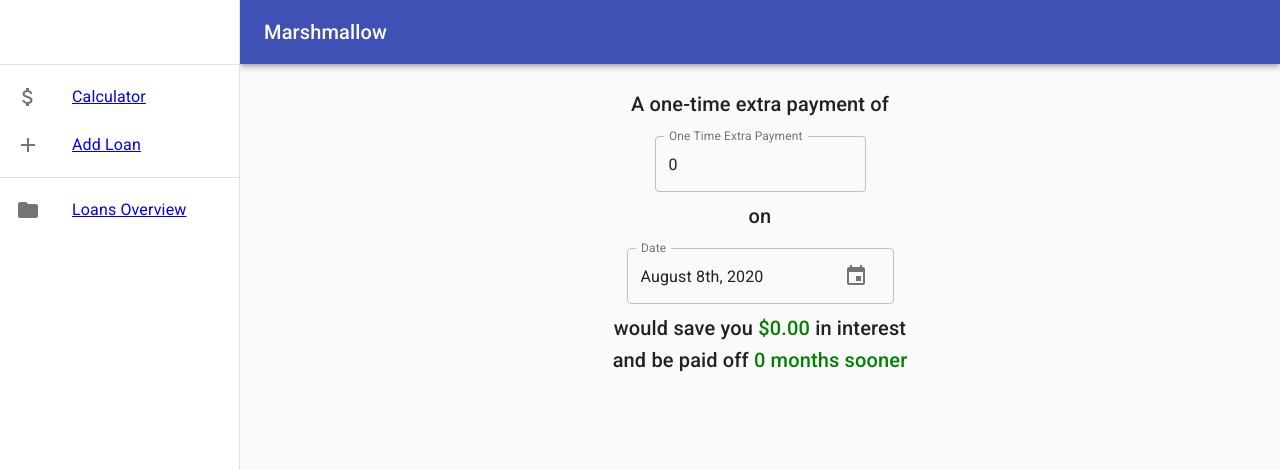
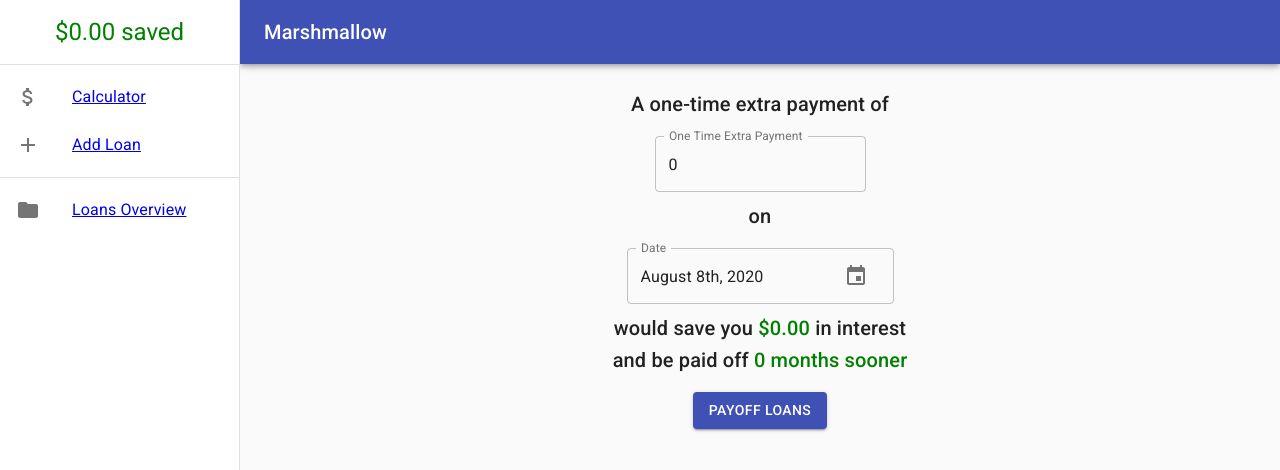
Before and after one commit to andywgarcia/marshmallow, a React (Create React App) app: page / in a window 1280 px wide. Shown: the top 470 px of the page. Built offline with nearby package versions, Linux system fonts and the light colour scheme.

Commit message:
Saving spending history is working

```diff
--- a/src/components/Amount.jsx
+++ b/src/components/Amount.jsx
@@ -1,7 +1,6 @@
 import React, { useState } from "react";
 import { connect } from "react-redux";
 import {
-  setDesiredSpendingAmount,
   setDesiredLoanSpendingDate,
   setDesiredSpending,
 } from "../redux/actionCreators";
@@ -68,7 +67,6 @@ const mapStateToProps = (state) => {
 };
 
 const mapDispatchToProps = {
-  setDesiredSpendingAmount,
   setDesiredLoanSpendingDate,
   setDesiredSpending,
 };
--- /dev/null
+++ b/src/components/SpendOrSave.jsx
@@ -0,0 +1,45 @@
+import React from "react";
+import { Button } from "@material-ui/core";
+import { addExtraPayment } from "../redux/actionCreators";
+import { connect } from "react-redux";
+
+const SpendOrSave = (props) => {
+  return (
+    <div
+      style={{
+        margin: "16px",
+        display: "flex",
+        justifyContent: "space-evenly",
+      }}
+    >
+      <Button
+        variant="contained"
+        color="primary"
+        onClick={() => props.addExtraPayment(props.desiredSpending)}
+      >
+        Payoff Loans
+      </Button>
+      {/* <Button
+        variant="contained"
+        color="secondary"
+        onClick={() => {
+          alert("Doesn't do anything yet...");
+        }}
+      >
+        Spend
+      </Button> */}
+    </div>
+  );
+};
+
+const mapStateToProps = (state) => {
+  return {
+    desiredSpending: state.availableAmounts.desiredSpending,
+  };
+};
+
+const mapDispatchToProps = {
+  addExtraPayment,
+};
+
+export default connect(mapStateToProps, mapDispatchToProps)(SpendOrSave);
--- a/src/components/TotalCost.jsx
+++ b/src/components/TotalCost.jsx
@@ -22,15 +22,19 @@ const TotalCost = ({ interestSaved, monthsSooner }) => {
 };
 
 const mapStateToProps = (state) => {
-  const originalTotalPaid = selectors.getOriginalTotalPaid(state);
+  const totalPaidAfterAdditionalPayments = selectors.getTotalPaidWithExtraPayments(
+    state
+  );
+  const additionalPaymentsPlan = selectors.getPaymentPlanWithAdditionalPayments(
+    state
+  );
   const potentialTotalPaid = selectors.getPotentialTotalPaid(state);
-  const originalPaymentPlan = selectors.getPaymentPlan(state);
-  const potentialPaymentPlan = selectors.getPaymentPlanWithAdditionalSpending(
+  const potentialPaymentPlan = selectors.getPaymentPlanWithAdditionalDesiredSpending(
     state
   );
   return {
-    interestSaved: originalTotalPaid - potentialTotalPaid,
-    monthsSooner: originalPaymentPlan.length - potentialPaymentPlan.length,
+    interestSaved: totalPaidAfterAdditionalPayments - potentialTotalPaid,
+    monthsSooner: additionalPaymentsPlan.length - potentialPaymentPlan.length,
   };
 };
 
--- a/src/components/navigation/LeftDrawer.jsx
+++ b/src/components/navigation/LeftDrawer.jsx
@@ -14,13 +14,27 @@ import { v4 as uuidv4 } from "uuid";
 import { connect } from "react-redux";
 import { addLoan } from "../../redux/actionCreators";
 import LoansOverview from "./LoansOverview";
+import * as selectors from "../../redux/selectors";
+
+import { Typography } from "@material-ui/core";
 
 function LeftDrawer(props) {
   const { window } = props;
   const [id, createNewId] = useState(uuidv4());
   const drawer = (
     <div>
-      <div className={props.classes.toolbar} />
+      <div
+        className={props.classes.toolbar}
+        style={{
+          display: "flex",
+          justifyContent: "center",
+          alignItems: "center",
+        }}
+      >
+        <Typography variant="h5" style={{ color: "green" }}>
+          ${(props.interestSaved || 0).toFixed(2)} saved
+        </Typography>
+      </div>
       <Divider />
       <List>
         <Link to="/">
@@ -89,7 +103,20 @@ function LeftDrawer(props) {
   );
 }
 
-const mapStateToProps = () => ({});
+const mapStateToProps = (state) => {
+  const originalTotalPaid = selectors.getOriginalTotalPaid(state);
+  const totalPaidAfterAdditionalPayments = selectors.getTotalPaidWithExtraPayments(
+    state
+  );
+  const originalPaymentPlan = selectors.getPaymentPlan(state);
+  const additionalPaymentsPlan = selectors.getPaymentPlanWithAdditionalPayments(
+    state
+  );
+  return {
+    interestSaved: originalTotalPaid - totalPaidAfterAdditionalPayments,
+    monthsSooner: originalPaymentPlan.length - additionalPaymentsPlan.length,
+  };
+};
 const mapDispatchToProps = {
   addLoan,
 };
--- a/src/pages/LoanCalculator.jsx
+++ b/src/pages/LoanCalculator.jsx
@@ -1,12 +1,14 @@
 import React from "react";
 import Amount from "../components/Amount";
 import TotalCost from "../components/TotalCost";
+import SpendOrSave from "../components/SpendOrSave";
 
 const LoanCalculator = () => {
   return (
     <div>
       <Amount />
       <TotalCost />
+      <SpendOrSave />
     </div>
   );
 };
--- a/src/redux/actionCreators.js
+++ b/src/redux/actionCreators.js
@@ -4,11 +4,6 @@ import { createAction } from "@reduxjs/toolkit";
 export const setLoanInfo = createAction(Actions.SET_LOAN_INFO);
 
 export const updateLoan = createAction(Actions.UPDATE_LOAN);
-
-export const setDesiredSpendingAmount = createAction(
-  Actions.SET_DESIRED_SPENDING_AMOUNT
-);
-
 export const setDesiredSpending = createAction(Actions.SET_DESIRED_SPENDING);
 
 export const addExtraPayment = createAction(Actions.ADD_EXTRA_PAYMENT);
--- a/src/redux/actions.js
+++ b/src/redux/actions.js
@@ -1,5 +1,4 @@
 export const SET_LOAN_INFO = "SET_LOAN_INFO";
-export const SET_DESIRED_SPENDING_AMOUNT = "SET_DESIRED_SPENDING_AMOUNT";
 export const ADD_LOAN = "ADD_LOAN";
 export const UPDATE_LOAN = "UPDATE_LOAN";
 export const SET_AVAILABLE_LOAN_PAYMENT_AMOUNT =
--- a/src/redux/reducers/availableAmounts.js
+++ b/src/redux/reducers/availableAmounts.js
@@ -3,8 +3,6 @@ import moment from "moment";
 import { v4 as uuidv4 } from "uuid";
 
 const initialState = {
-  desiredSpendingAmount: 0,
-  date: moment.now(),
   desiredSpending: {
     id: uuidv4(),
     date: moment.now(),
@@ -16,11 +14,6 @@ const initialState = {
 
 export default (state = initialState, action) => {
   switch (action.type) {
-    case Actions.SET_DESIRED_SPENDING_AMOUNT:
-      return {
-        ...state,
-        desiredSpendingAmount: action.payload,
-      };
     case Actions.SET_DESIRED_SPENDING:
       return {
         ...state,
@@ -34,11 +27,6 @@ export default (state = initialState, action) => {
         ...state,
         monthlyPayment: action.payload,
       };
-    case Actions.SET_DESIRED_SPENDING_DATE:
-      return {
-        ...state,
-        date: action.payload,
-      };
     case Actions.ADD_EXTRA_PAYMENT:
       return {
         ...state,
--- a/src/redux/selectors/loans.js
+++ b/src/redux/selectors/loans.js
@@ -213,7 +213,17 @@ export const getPaymentPlan = createSelector(
   generatePaymentPlan
 );
 
-export const getPaymentPlanWithAdditionalSpending = createSelector(
+export const getPaymentPlanWithAdditionalPayments = createSelector(
+  [
+    (state) => state.loans.allLoans,
+    getTotalMonthlyPayment,
+    getDebtPayoffSortFunction,
+    (state) => state.availableAmounts.extraPayments || [],
+  ],
+  generatePaymentPlan
+);
+
+export const getPaymentPlanWithAdditionalDesiredSpending = createSelector(
   [
     (state) => state.loans.allLoans,
     getTotalMonthlyPayment,
@@ -258,7 +268,12 @@ export const getTotalInterestPaid = createSelector(
   (totalPaid, totalPrincipal) => totalPaid - totalPrincipal
 );
 
-export const getPotentialTotalPaid = createSelector(
-  [getPaymentPlanWithAdditionalSpending],
+export const getTotalPaidWithExtraPayments = createSelector(
+  [getPaymentPlanWithAdditionalPayments],
   getTotalPaidForPaymentPlan
 );
+
+export const getPotentialTotalPaid = createSelector(
+  [getPaymentPlanWithAdditionalDesiredSpending],
+  getTotalPaidForPaymentPlan
+);
```
